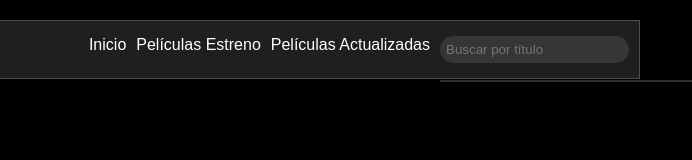
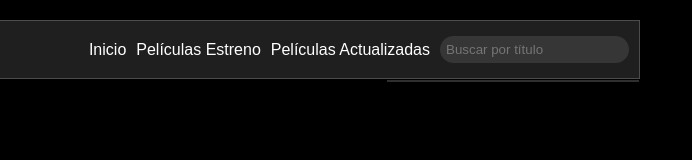
Before and after one commit to SrGobi/DevCine, a website: page index.html in a window 1280 px wide. Shown: the full height of the page, 620-1312 px from the left, 692 px wide, since content can reach past the window. Drawn offline with Linux system fonts and the light colour scheme; no server answers.

Commit message:
Fix search style

```diff
--- a/style.css
+++ b/style.css
@@ -39,6 +39,7 @@ h1 {
   margin: 0;
   padding: 0;
   display: flex;
+  align-items: center;
 }
 
 .navbar-item {
@@ -98,6 +99,7 @@ h1 {
   text-align: left;
   border: 1px solid #2f2f2f;
   background-color: #272727;
+  right: 0;
 }
 
 .search-result {
```
